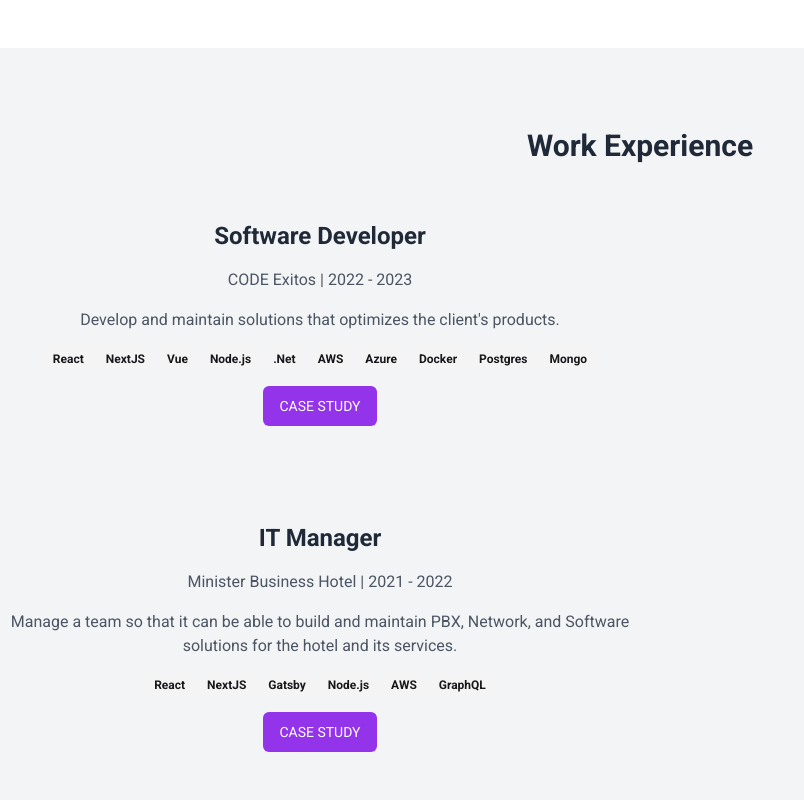
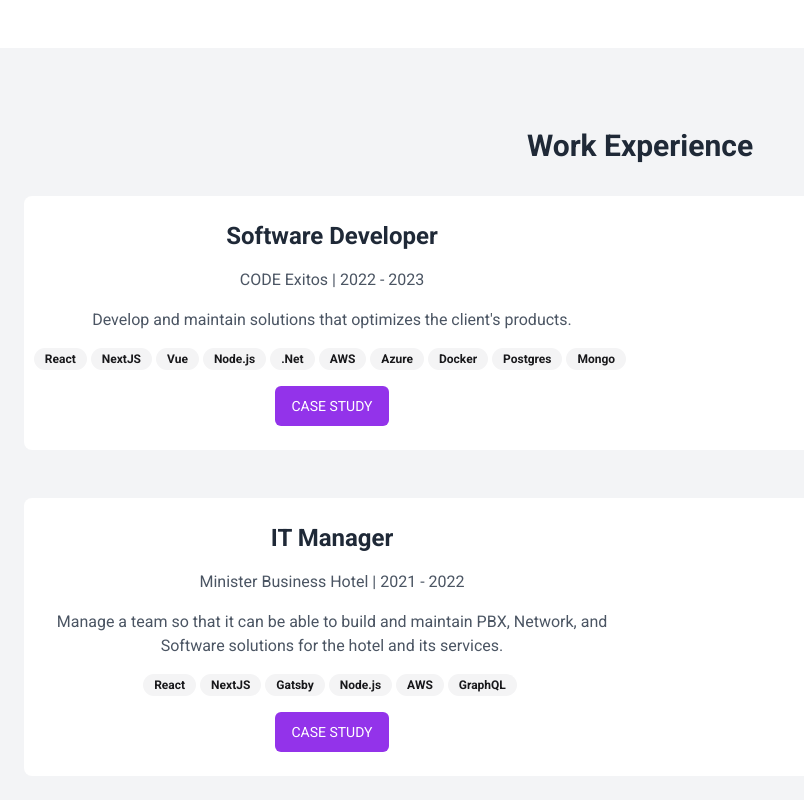
Before and after one commit to Athroscf/portfolio-2.0, a Next.js app: page / in a window 1280 px wide. Shown: the part 1520-2320 px from the top of the page, without its empty margins (0-804 px from the left). Built offline with nearby package versions, Linux system fonts and the light colour scheme.

Commit message:
fix: styles on the EP component.

```diff
--- a/src/app/components/EP.tsx
+++ b/src/app/components/EP.tsx
@@ -19,7 +19,7 @@ const EP: React.FC<IEP> = ({ index, title, image, description, technologies, com
   // Have to compress and optimize image resolution and size
   // search for sharp, react-optimized-image or compress-image packages.
   return (
-    <div key={index} className={`flex flex-col items-center gap-8 py-6 md:flex-row`}>
+    <div key={index} className={`${theme === 'dark' ? 'bg-gray-900' : 'bg-white'} flex flex-col items-center gap-8 py-6 md:flex-row rounded-lg overflow-hidden transition-colors duration-300`}>
       {image ? (
         <div className="w-full md:w-1/2" style={{ position: "relative", aspectRatio: "16/9" }}>
           <Image
@@ -34,7 +34,7 @@ const EP: React.FC<IEP> = ({ index, title, image, description, technologies, com
         <h3 className="text-2xl font-semibold">{title}</h3>
         {company ? (
           <p className={`${theme === "dark" ? "text-gray-300" : "text-gray-600"}`}>
-            {company} | {period}
+            {company}  |  {period}
           </p>
         ) : null}
         <p className={`${theme === "dark" ? "text-gray-300" : "text-gray-600"}`}>{description}</p>
@@ -42,7 +42,7 @@ const EP: React.FC<IEP> = ({ index, title, image, description, technologies, com
           <Badge
             key={i}
             variant="secondary"
-            className="transition-all duration-300 hover:scale-110"
+            className="transition-all duration-300 hover:scale-110 mr-1"
           >
             {tech}
           </Badge>
--- a/src/app/page.tsx
+++ b/src/app/page.tsx
@@ -4,19 +4,15 @@ import { experiences, projects } from "@/lib/content";
 import About from "./components/About";
 import Intro from "./components/Intro";
 import EP from "./components/EP";
-import { useTheme } from "./theme-provider";
 
 export default function Home() {
-  const { theme } = useTheme();
   return (
     <div className="flex min-h-[calc(100vh-4rem)] flex-col items-center justify-center text-center text-gray-800 dark:text-white">
       <main>
         <Intro />
         <About />
         <section id="work" className="py-20">
-          <div
-            className={`min-h-screen ${theme === "dark" ? "bg-gray-800 text-white dark:opacity-90" : "bg-gray-100 text-gray-800"} relative transition-colors duration-300`}
-          >
+          <div className="container mx-auto px-6">
             <h2 className="mb-8 text-center text-3xl font-bold dark:text-white">Work Experience</h2>
             <div className="space-y-12">
               {experiences.map((item, index) => (
@@ -34,6 +30,7 @@ export default function Home() {
           </div>
         </section>
         <section id="projects" className="py-20">
+          <div className="container mx-auto px-6">
             <h2 className="mb-4 text-3xl font-semibold dark:text-white">Projects</h2>
             <div className="space-y-6">
               {projects.map((item, index) => (
@@ -47,6 +44,7 @@ export default function Home() {
                 />
               ))}
             </div>
+          </div>
         </section>
       </main>
     </div>
```
Lines whose indentation alone changed are shown as unchanged.
